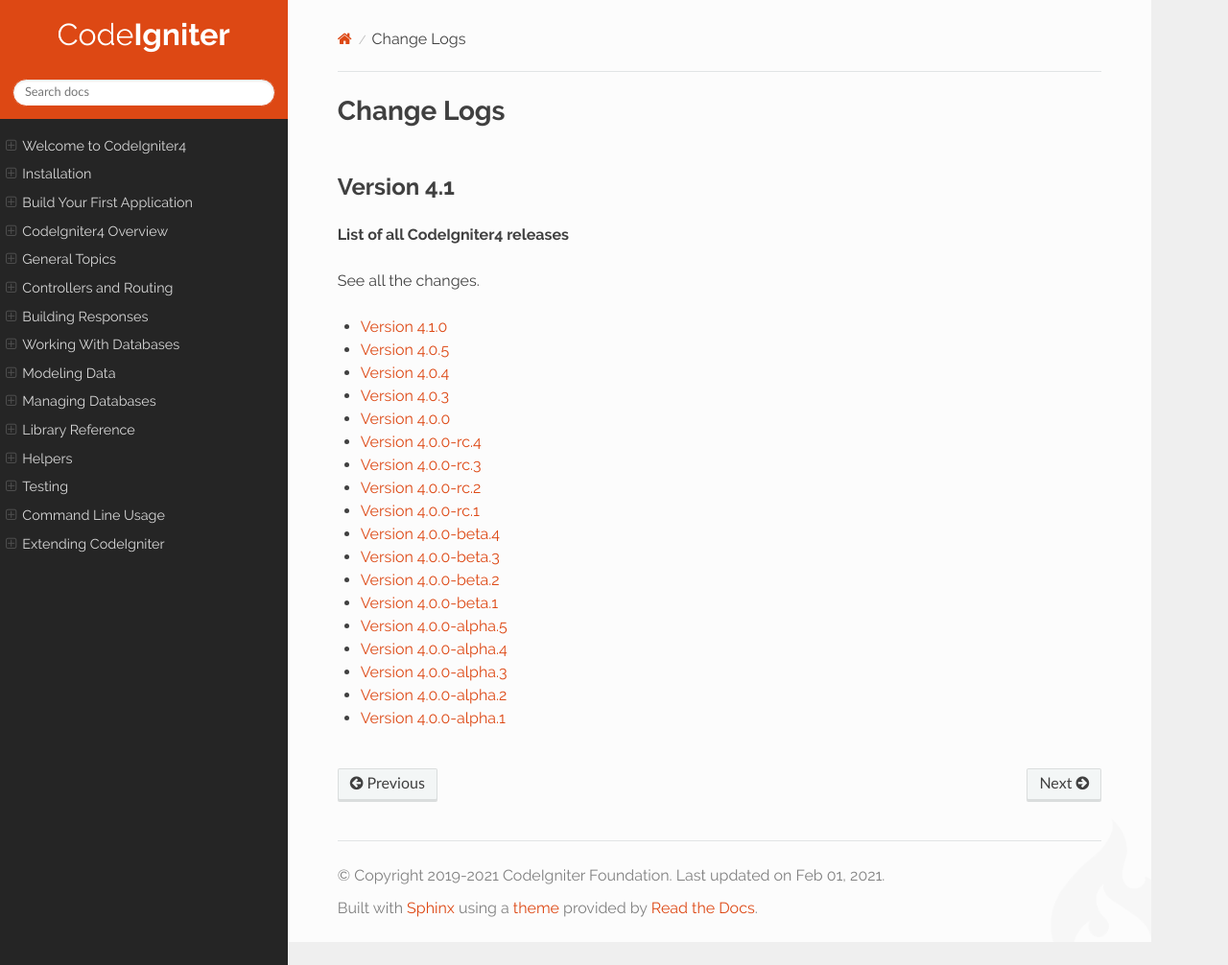
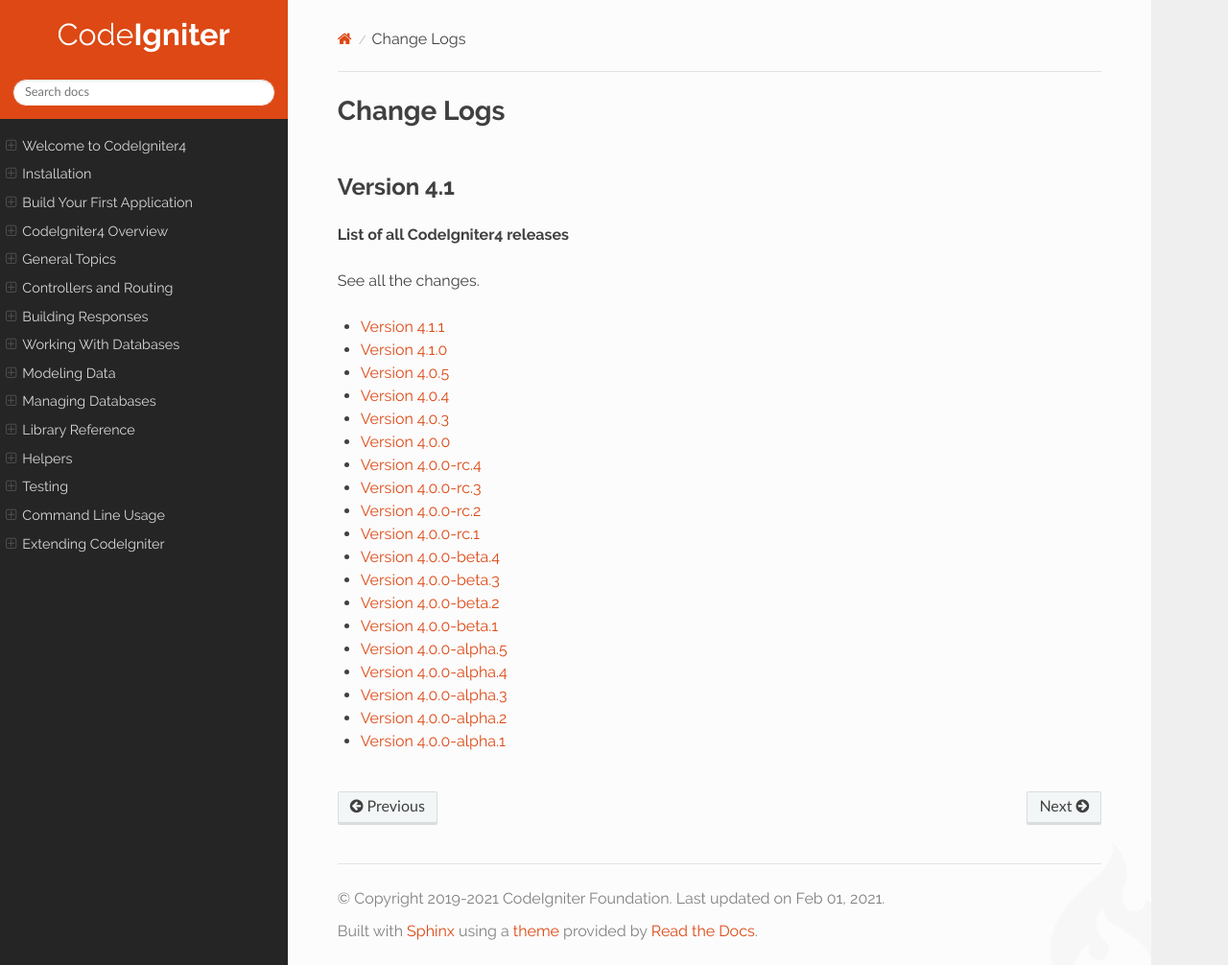
Before and after one commit to NEKOGET/ci4_user_guide_src, a Sphinx documentation site: the page built from source/changelogs/index.rst, in a window 1280 px wide and 1006 px high. Shown: the whole window at 96% size. Built offline with Sphinx 7.4.7 and the Read the Docs theme 2.0.0, drawn with Linux system fonts in a browser that asks for light colours.

Commit message:
Update index.rst

```diff
--- a/source/changelogs/index.rst
+++ b/source/changelogs/index.rst
@@ -12,6 +12,7 @@ See all the changes.
 .. toctree::
         :titlesonly:
 
+        v4.1.1
         v4.1.0
         v4.0.5
         v4.0.4
```
